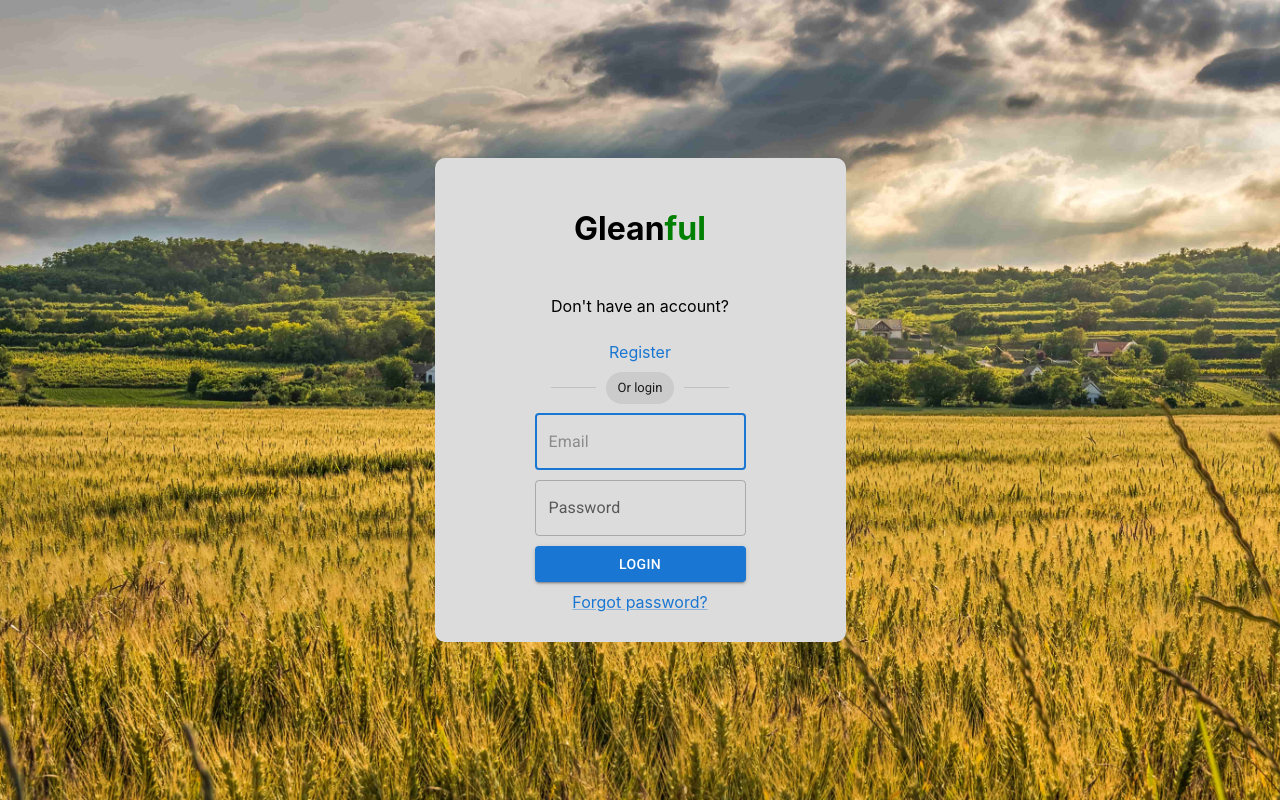
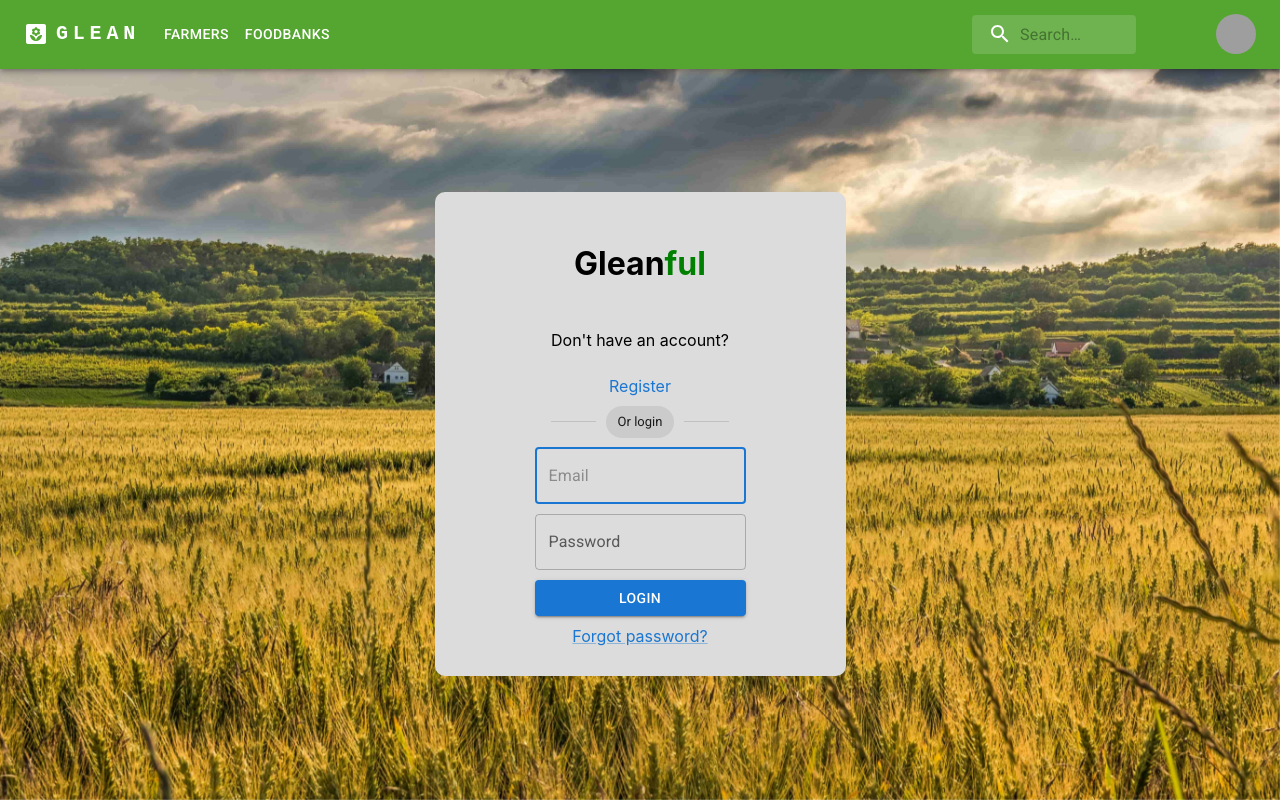
Before and after one commit to 1anakin20/earth-day, a React (Create React App) app in the folder frontend/: page /login in a window 1280 px wide. Built offline with nearby package versions, Linux system fonts and the light colour scheme; grey boxes are pictures that could not be loaded.

Commit message:
Integrate navigation bar to login

```diff
--- a/frontend/src/components/landing/Landing.jsx
+++ b/frontend/src/components/landing/Landing.jsx
@@ -12,7 +12,7 @@ import {Card} from "@mui/material";
 export default function Landing() {
   return (
     <>
-      <ResponsiveAppBar></ResponsiveAppBar>
+      <ResponsiveAppBar />
 
       <Card variant="outlined">Posts go here</Card>
     </>
--- a/frontend/src/components/login/Login.css
+++ b/frontend/src/components/login/Login.css
@@ -1,13 +1,21 @@
-.login {
+.login__root {
     background-image: url(../../images/field_1.jpg);
     background-size: cover;
     background-repeat: no-repeat;
+    background-position: center;
+    background-attachment: fixed;
     height: 100vh;
+    width: 100vw;
+}
+
+.login__content {
+    display: flex;
+    flex-direction: column;
+    height: 100%;
 }
 
 .login {
-    height: 100vh;
-    width: 100vw;
+    height: 100%;
     display: flex;
     align-items: center;
     justify-content: center;
--- a/frontend/src/components/login/login.js
+++ b/frontend/src/components/login/login.js
@@ -5,12 +5,17 @@ import Divider from "@mui/material/Divider";
 import Chip from "@mui/material/Chip";
 import TextField from "@mui/material/TextField";
 import {useState} from "react";
+import ResponsiveAppBar from "../ResponsiveAppBar";
 
 function Login() {
     const [username, setUsername] = useState("");
     const [password, setPassword] = useState("");
 
-    return (<div className="login">
+    return (
+        <div className="login__root">
+            <div className="login__content">
+                <ResponsiveAppBar/>
+                <div className="login">
                     <div className="login__container">
                         <h1><span className={"black"}>Glean</span><span className={"green"}>ful</span></h1>
                         <p>Don't have an account?</p>
@@ -38,6 +43,8 @@ function Login() {
                         </Button>
                         <Link to={'/reset'}>Forgot password?</Link>
                     </div>
+                </div>
+            </div>
         </div>);
 }
 
```
Lines whose indentation alone changed are shown as unchanged.
